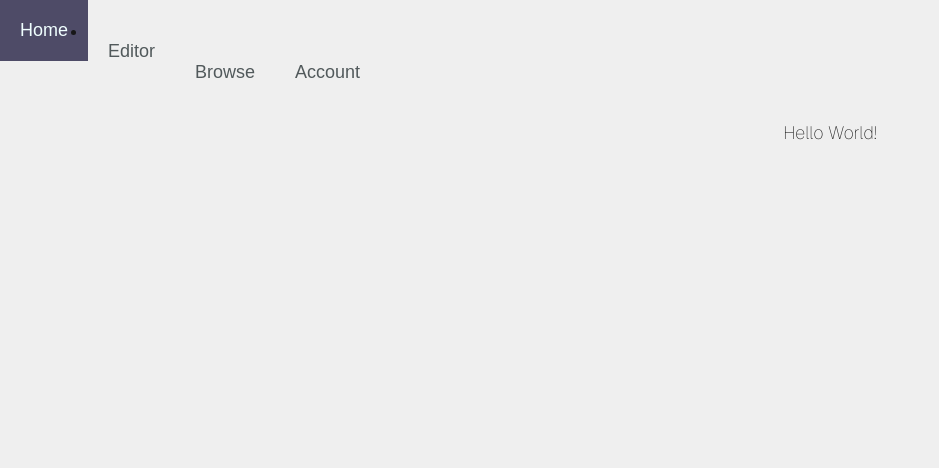
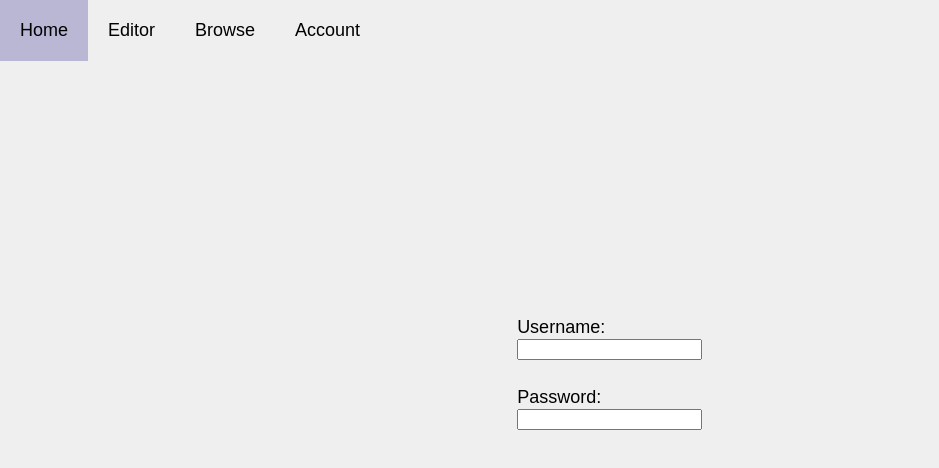
Before and after one commit to luke-taful/bulletin, a Next.js app in the folder bulletin/: page / in a window 1280 px wide. Shown: the top 468 px of the page, without its empty margins (0-939 px from the left). Built offline with nearby package versions, Linux system fonts and the light colour scheme.

Commit message:
Adding login form element. Fixing styling issues

```diff
--- a/bulletin/src/app/layout.js
+++ b/bulletin/src/app/layout.js
@@ -1,6 +1,6 @@
 import { Geist, Geist_Mono } from "next/font/google";
 import Link from 'next/link';
-import "./globals.css";
+import "../style/style.css"
 
 const geistSans = Geist({
   variable: "--font-geist-sans",
@@ -23,9 +23,9 @@ export default function RootLayout({ children }){
         <body className={`${geistSans.variable} ${geistMono.variable}`}>
             <ul>
                 <li><Link href="/Board">Home</Link></li>
-                <li><Link href="/Editor">Editor</Link></li>
-                <a href="">Browse</a>
-                <a href="">Account</a>
+                <li><Link href="/">Editor</Link></li>
+                <li><Link href="/">Browse</Link></li>
+                <li><Link href="/">Account</Link></li>
             </ul>
             {children}
         </body>
--- a/bulletin/src/app/page.js
+++ b/bulletin/src/app/page.js
@@ -1,13 +1,16 @@
 import Image from "next/image";
-import styles from "./page.module.css";
+import "../style/style.css";
 import layout from "./layout.js";
 import Board from "../pages/Board";
+import Login from "../pages/Login";
+
 
 export default function Home() {
+
   return (
-    <div className={styles.page}>
+    <div className="page">
       <layout>
-        <p>Hello World!</p>
+        <Login/>
       </layout>
     </div>
   );
--- /dev/null
+++ b/bulletin/src/pages/Login.js
@@ -0,0 +1,21 @@
+"use client"
+import React, { useState } from 'react';
+import "../style/style.css";
+
+export default function Login(){
+    const [password, setPassword] = useState("");
+    const [username, setUsername] = useState("");
+
+
+    return(
+        <div className='formContainer'>
+            <form>
+                <label className="formElement">Username:</label>
+                <input className="formElement" value={username} onChange={(e) => setUsername(e.target.value)}></input>
+                <br/>
+                <label className="formElement">Password:</label>
+                <input className="formElement" type="text"></input>
+            </form>
+        </div>
+    );
+}
--- a/bulletin/src/style/style.css
+++ b/bulletin/src/style/style.css
@@ -5,16 +5,16 @@ body{
     font-size: large;
     background-color: rgb(239, 239, 239);
 }
-nav{
+ul{
     margin: 0%;
     list-style-type: none;
     float: left;
     position: relative;
     z-index: 0.5;
-    left: 1%;
     width: 100%;
+    padding-left: 0;
 }
-a{
+li{
     text-decoration: none;
     display:flexbox;
     box-sizing: border-box;
@@ -24,9 +24,14 @@ a{
     color: rgb(81, 89, 91);
     font-size: large;
 }
-a:hover{
-    color: azure;
-    background-color: rgb(78, 75, 103);
+li:hover{
+    text-decoration: none;
+    background-color: rgb(186, 183, 213);
+}
+
+a{
+    text-decoration: none;
+    color: rgb(1, 1, 1);
 }
 
 button{
@@ -98,3 +103,23 @@ h1{
 h4{
   margin: 1px;
 }
+
+.formContainer{
+  height: min-content;
+  width: fit-content;
+  margin-top: 20vw;
+}
+
+.formElement{
+  margin-bottom: 10%;
+  margin-left: 5%;
+}
+
+.page{
+  width: 100%;
+   display: flex;
+   flex-direction: row;
+   flex-wrap: wrap;
+   justify-content: center;
+   align-items: center;
+}
```
